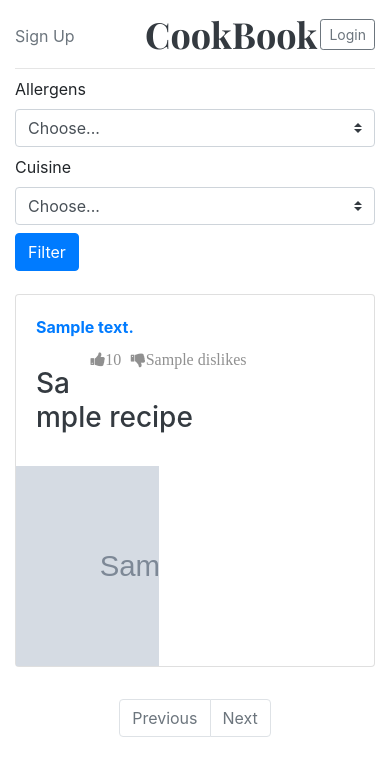
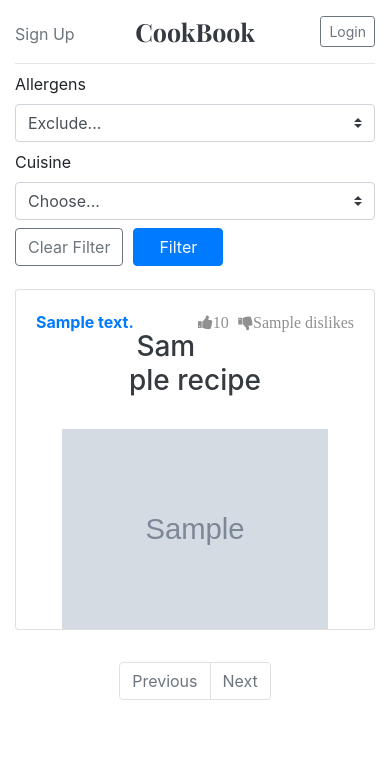
Before and after one commit to Code-Institute-Submissions/cookbook-3, a Flask app: page / in a window 390 px wide. Shown: the top 776 px of the page. Run offline with Flask 2, Linux system fonts and the light colour scheme; grey boxes marked "Sample" are stand-in pictures; a database or web service that is not in the repository returns one stand-in record (values such as "Sample title"); parts of the project's set-up code (start-up, migrations or seed data) failed here and were passed over; some libraries are stand-ins or nearby versions.

Commit message:
Add Readme and filter function

```diff
--- a/app.py
+++ b/app.py
@@ -61,20 +61,64 @@ def prev_pagination(offset):
                                 allergens=allergens, cuisines=cuisines, offset=offset,
                                 recipes_total=recipes_total)
 
+@app.route("/filter", methods=["POST", "GET"])
+def filter():
+    offset = 1
+    recipes_total = mongo.db.recipes.find().count()
+    recipes = mongo.db.recipes.find()
+    allergens = mongo.db.allergens.find_one({"_id": ObjectId("5b2bc45ee7179a5892864417")})
+    cuisines = mongo.db.cuisines.find_one({"_id": ObjectId("5b2bc74ae7179a5892864640")})
+    the_allergen = ""
+
+    if request.method == "POST":
+        the_cuisine = request.form["cuisines"].lower()
+        the_allergen = request.form["allergens"].lower()
+
+        if the_cuisine != "":
+            recipes = mongo.db.recipes.find({
+                                            "allergens": { "$not": { "$in": [the_allergen] } },
+                                            "cuisine": the_cuisine
+                                            })
+
+            recipes_total = mongo.db.recipes.find({
+                                            "allergens": { "$not": { "$in": [the_allergen] } },
+                                            "cuisine": the_cuisine
+                                            }).count()
+        else:
+            recipes = mongo.db.recipes.find({
+                                            "allergens": { "$not": { "$in": [the_allergen] } }
+                                            })
+            recipes_total = mongo.db.recipes.find({
+                                            "allergens": { "$not": { "$in": [the_allergen] } }
+                                            }).count()
+        if "logged_in" in session:
+            direction = "dashboard.html"
+            session_status = True
+        else:
+            direction = "index.html"
+            session_status = False
+
+        return render_template(direction , recipes=recipes.limit(6),
+                            allergens=allergens, cuisines=cuisines, offset=offset,
+                            recipes_total=recipes_total, the_cuisine=the_cuisine,
+                            the_allergen=the_allergen, session=session_status)
+
+
 @app.route("/", methods=["POST", "GET"])
 def index():
     offset = 1
     recipes_total = mongo.db.recipes.find().count()
-    recipes = mongo.db.recipes.find().limit(6)
+    recipes = mongo.db.recipes.find()
     allergens = mongo.db.allergens.find_one({"_id": ObjectId("5b2bc45ee7179a5892864417")})
     cuisines = mongo.db.cuisines.find_one({"_id": ObjectId("5b2bc74ae7179a5892864640")})
 
-    return render_template("index.html", recipes=recipes,
+
+    return render_template("index.html", recipes=recipes.limit(6),
                             allergens=allergens, cuisines=cuisines, offset=offset,
                             recipes_total=recipes_total)
 
 
-@app.route("/dashboard")
+@app.route("/dashboard", methods=["POST", "GET"])
 def dashboard():
     offset = 1
     recipes_total = mongo.db.recipes.find().count()
--- a/static/css/style.css
+++ b/static/css/style.css
@@ -11,6 +11,11 @@
 
 .index-content {
   margin-top: 15px;
+}
+.form-inline .filter_btn {
+  margin-left: 10px;
+  padding-left: 25px;
+  padding-right: 25px;
 }
 
 .blog-header {
@@ -108,3 +113,29 @@
 form .cancel_edit {
   margin-right: 20px;
 }
+
+
+@media only screen and (max-width: 425px) {
+  .card-body {
+    width: 100%;
+    text-align: center;
+  }
+  .text-primary {
+    float: left;
+  }
+  .card-img-wrap {
+    width: 100%;
+    text-align: center;
+  }
+  .blog-header-logo {
+    font-size: 25px;
+  }
+  form .edit_recipe_btn,
+  form .cancel_edit,
+  form .cancel_edit {
+    padding: 3px 6px;
+  }
+  form .cancel_edit {
+    margin-right: 10px;
+  }
+}
--- a/templates/base.html
+++ b/templates/base.html
@@ -17,21 +17,21 @@
 
     <header class="blog-header py-3">
         <div class="row flex-nowrap justify-content-between align-items-center">
-            <div class="col-4 pt-1">
+            <div class="col-sm-3 col-md-4 pt-1">
                 {% if session.logged_in %}
                 <a class="p-2 text-muted" href="{{ url_for('addrecipe') }}">Add Recipe</a>
                 {% else %}
                 <a class="text-muted" href="{{ url_for('signup') }}">Sign Up</a>
                 {% endif %}
             </div>
-            <div class="col-4 text-center">
+            <div class="col-sm-5 col-md-4 text-center">
                 {% if session.logged_in %}
                 <a class="blog-header-logo text-dark" href="{{ url_for('dashboard') }}">CookBook</a>
                 {% else %}
                 <a class="blog-header-logo text-dark" href="{{ url_for('index') }}">CookBook</a>
                 {% endif %}
             </div>
-            <div class="col-4 d-flex justify-content-end align-items-center">
+            <div class="col-sm-3 col-md-4 d-flex justify-content-end align-items-center">
                 {% if session.logged_in %}
                 <a class="btn btn-sm btn-outline-secondary" href="{{ url_for('logout') }}">Logout</a>
                 {% else %}
--- a/templates/editrecipe.html
+++ b/templates/editrecipe.html
@@ -67,7 +67,7 @@
             <label for="description">Advanced example:</label>
             <textarea class="form-control" name="description">{{the_recipe.description}}</textarea>
         </div>
-        <input type="submit" class="btn btn-success float-right" value="Edit Recipe">
+        <input type="submit" class="btn btn-success float-right edit_recipe_btn" value="Edit Recipe">
         <a href="{{ url_for('dashboard') }}" class="btn btn-danger float-right cancel_edit">Cancel</a>
         <a href="{{ url_for('delete_recipe', recipe_id=the_recipe._id) }}" class="btn btn-outline-danger float-left cancel_edit">Delete Recipe</a>
     </form>
--- a/templates/index.html
+++ b/templates/index.html
@@ -6,10 +6,19 @@
 
 <div class="nav-scroller py-1 mb-2">
         <nav class="nav justify-content-between">
-            <form class="form-inline">
+            <form class="form-inline" action="{{url_for('filter')}}" method="POST">
                 <label class="my-1 mr-2" for="allergens">Allergens</label>
                 <select class="custom-select my-1 mr-sm-2" name="allergens">
-                    <option selected>Choose...</option>
+
+                    {%if request.method == "POST"%}
+                        {% if the_allergen != "" %}
+                            <option value="{{the_allergen}}" selected>{{the_allergen}}</option>
+                        {% else %}
+                            <option value="" selected>Exclude...</option>
+                        {% endif %}
+                    {% else %}
+                        <option value="" selected>Exclude...</option>
+                    {% endif %}
                     {% for allergen in allergens.names %}
                         <option value="{{allergen}}">{{allergen}}</option>
                     {% endfor %}
@@ -17,12 +26,25 @@
 
                 <label class="my-1 mr-2" for="allergens">Cuisine</label>
                 <select class="custom-select my-1 mr-sm-2" name="cuisines">
-                    <option selected>Choose...</option>
+                    {%if request.method == "POST"%}
+                        {% if the_cuisine != "" %}
+                            <option value="{{the_cuisine}}" selected>{{the_cuisine}}</option>
+                        {% else %}
+                            <option value="" selected>Choose...</option>
+                        {% endif %}
+                    {% else %}
+                        <option value="" selected>Choose...</option>
+                    {% endif %}
                     {% for cuisine in cuisines.names %}
                         <option value="{{cuisine}}">{{cuisine}}</option>
                     {% endfor %}
                 </select>
-                <button type="submit" class="btn btn-primary my-1">Filter</button>
+                {% if session %}
+                    <a href="{{ url_for('dashboard') }}" class="btn btn-outline-secondary float-left">Clear Filter</a>
+                {% else %}
+                    <a href="{{ url_for('index') }}" class="btn btn-outline-secondary float-left">Clear Filter</a>
+                {% endif %}
+                <button type="submit" class="btn btn-primary my-1 filter_btn">Filter</button>
             </form>
         </nav>
 </div>
@@ -37,8 +59,9 @@
 {% endif %} {% endwith %}
 
 <div class="row mb-2 index-content">
+
     {% for recipe in recipes %}
-    <div class="col-md-6">
+    <div class="col-sm-12 col-md-6">
         <div class="card flex-md-row mb-4 box-shadow h-md-250">
             <div class="card-body">
                 <strong class="d-inline-block mb-2 text-primary">{{ recipe.cuisine | capitalize }}</strong>
```
Also changed, not shown: requirements.txt (added, +13 -0 lines), templates/dashboard.html (+26 -4 lines), README.md (added).
